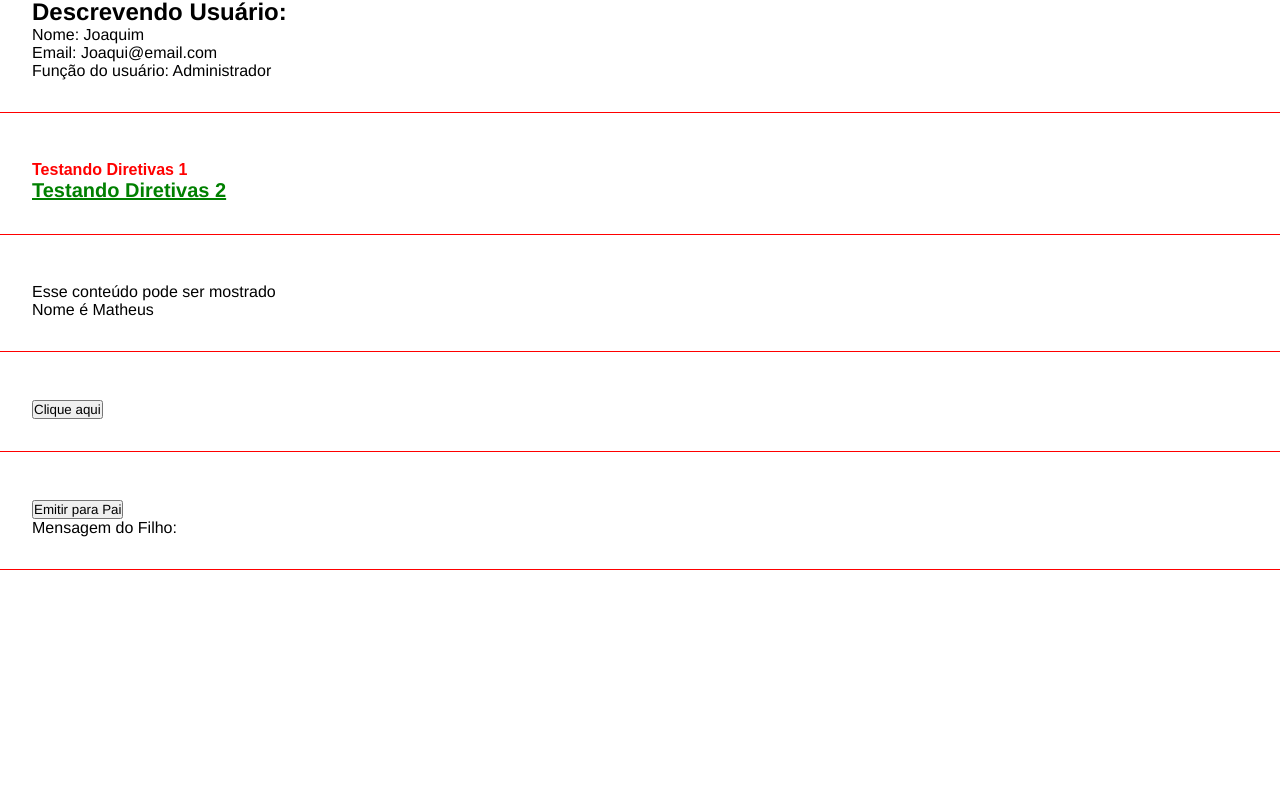
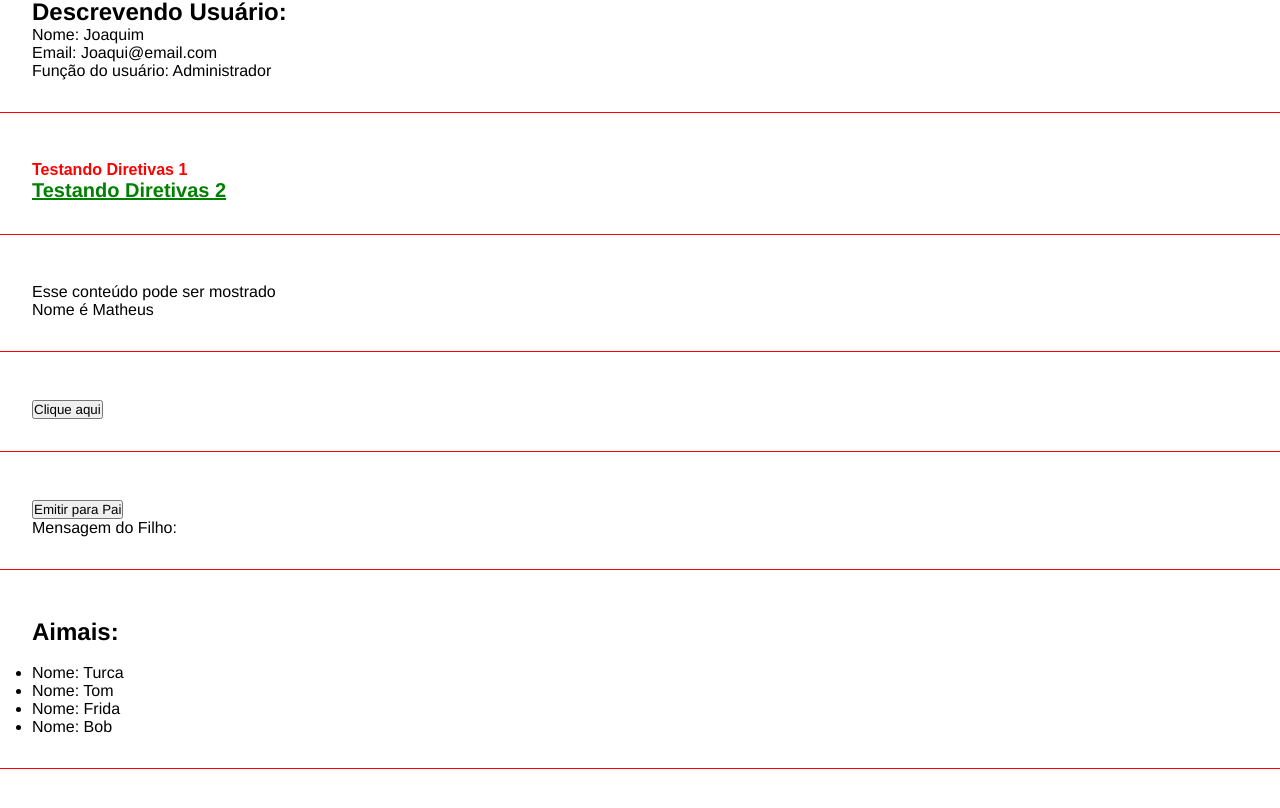
Before and after one commit to SousaMatheus/curso-angular, an Angular app: page / in a window 1280 px wide. Shown: the part 254-1062 px from the top of the page. Built offline with nearby package versions, Linux system fonts and the light colour scheme.

Commit message:
Adiciona componente `list-render`

```diff
--- a/src/app/app.component.html
+++ b/src/app/app.component.html
@@ -1,15 +1,12 @@
 <h1>Hello Angular</h1>
 
 <app-first-component></app-first-component>
-
 <app-parent-data
   [name]="userName"
   [userDataChildren]="userDataParent"
 ></app-parent-data>
-
 <app-directive></app-directive>
-
 <app-if-component></app-if-component>
-
 <app-eventos></app-eventos>
 <app-host-pai></app-host-pai>
+<app-list-render></app-list-render>
--- a/src/app/app.module.ts
+++ b/src/app/app.module.ts
@@ -10,9 +10,10 @@
 import { EventosComponent } from './eventos/eventos.component';
 import { EmitterFilhoComponent } from './components/emitter-filho/emitter-filho.component';
 import { HostPaiComponent } from './components/host-pai/host-pai.component';
+import { ListRenderComponent } from './components/list-render/list-render.component';
 
 @NgModule({
-  declarations: [AppComponent, FirstComponentComponent, ParentDataComponent, DirectiveComponent, IfComponentComponent, EventosComponent, EmitterFilhoComponent, HostPaiComponent],
+  declarations: [AppComponent, FirstComponentComponent, ParentDataComponent, DirectiveComponent, IfComponentComponent, EventosComponent, EmitterFilhoComponent, HostPaiComponent, ListRenderComponent],
   imports: [BrowserModule, AppRoutingModule],
   providers: [],
   bootstrap: [AppComponent],
--- /dev/null
+++ b/src/app/components/list-render/list-render.component.html
@@ -0,0 +1,9 @@
+<div class="classe">
+  <h2>Aimais:</h2>
+  <br />
+  <ul>
+    <li *ngFor="let animal of animals">
+      <a>Nome: {{ animal.name }}</a>
+    </li>
+  </ul>
+</div>
--- /dev/null
+++ b/src/app/components/list-render/list-render.component.ts
@@ -0,0 +1,18 @@
+import { Component, OnInit } from '@angular/core';
+
+@Component({
+  selector: 'app-list-render',
+  templateUrl: './list-render.component.html',
+  styleUrls: ['./list-render.component.css'],
+})
+export class ListRenderComponent implements OnInit {
+  animals = [
+    { name: 'Turca', type: 'Dog' },
+    { name: 'Tom', type: 'Cat' },
+    { name: 'Frida', type: 'Dog' },
+    { name: 'Bob', type: 'Horse' },
+  ];
+  constructor() {}
+
+  ngOnInit(): void {}
+}
```
Also changed, not shown: src/app/components/list-render/list-render.component.css (added), 1 other file (tests, documents, lock files or other folders).
